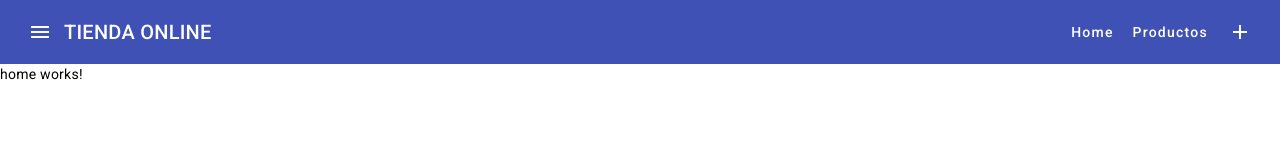
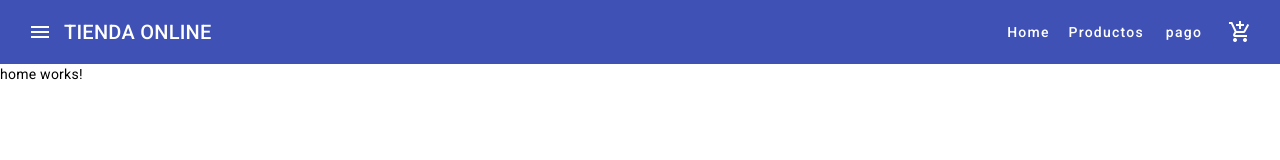
Before and after one commit to andresuribeg/Tienda, an Angular app: page / in a window 1280 px wide. Shown: the top 160 px of the page. Built offline with nearby package versions, Linux system fonts and the light colour scheme.

Commit message:
Se crean los vinculos de home, productos, pago y carrito a sus paginas v_20240214_3

```diff
--- a/src/app/shared/menu/menu.component.html
+++ b/src/app/shared/menu/menu.component.html
@@ -1,19 +1,13 @@
-<mat-toolbar color="primary">
-  <button
-    mat-icon-button
-    class="example-icon"
-    aria-label="Example icon-button with menu icon"
-  >
+<mat-toolbar  color="primary">
+    <button  mat-icon-button class="example-icon" aria-label="Example icon-button with menu icon">
       <mat-icon>menu</mat-icon>
     </button>
     <span>TIENDA ONLINE</span>
     <span class="example-spacer"></span>
-  <a mat-button>Home</a>
-  <a mat-button>Productos</a>
-  <button
-  mat-icon-button
-  class="example-icon"
-  aria-label="Example icon-button with menu icon">
-  <mat-icon>add_sopping_cart</mat-icon>
+    <a [routerLink]="['/home']" mat-button>Home</a>
+    <a [routerLink]="['/productos']" mat-button>Productos</a>
+    <a [routerLink]="['/pago']" mat-button>pago</a>
+    <button [routerLink]="['/carrito']" mat-icon-button class="example-icon" aria-label="Example icon-button with share icon">
+      <mat-icon>add_shopping_cart</mat-icon>
     </button>
   </mat-toolbar>
--- a/src/app/shared/menu/menu.component.ts
+++ b/src/app/shared/menu/menu.component.ts
@@ -2,11 +2,12 @@ import { Component } from '@angular/core';
 import {MatIconModule} from '@angular/material/icon';
 import {MatButtonModule} from '@angular/material/button';
 import {MatToolbarModule} from '@angular/material/toolbar';
+import { RouterLink } from '@angular/router';
 
 @Component({
   selector: 'app-menu',
   standalone: true,
-  imports: [MatToolbarModule, MatButtonModule, MatIconModule],
+  imports: [MatToolbarModule, MatButtonModule, MatIconModule, RouterLink],
   templateUrl: './menu.component.html',
   styleUrl: './menu.component.css'
 })
```
Lines whose indentation alone changed are shown as unchanged.
